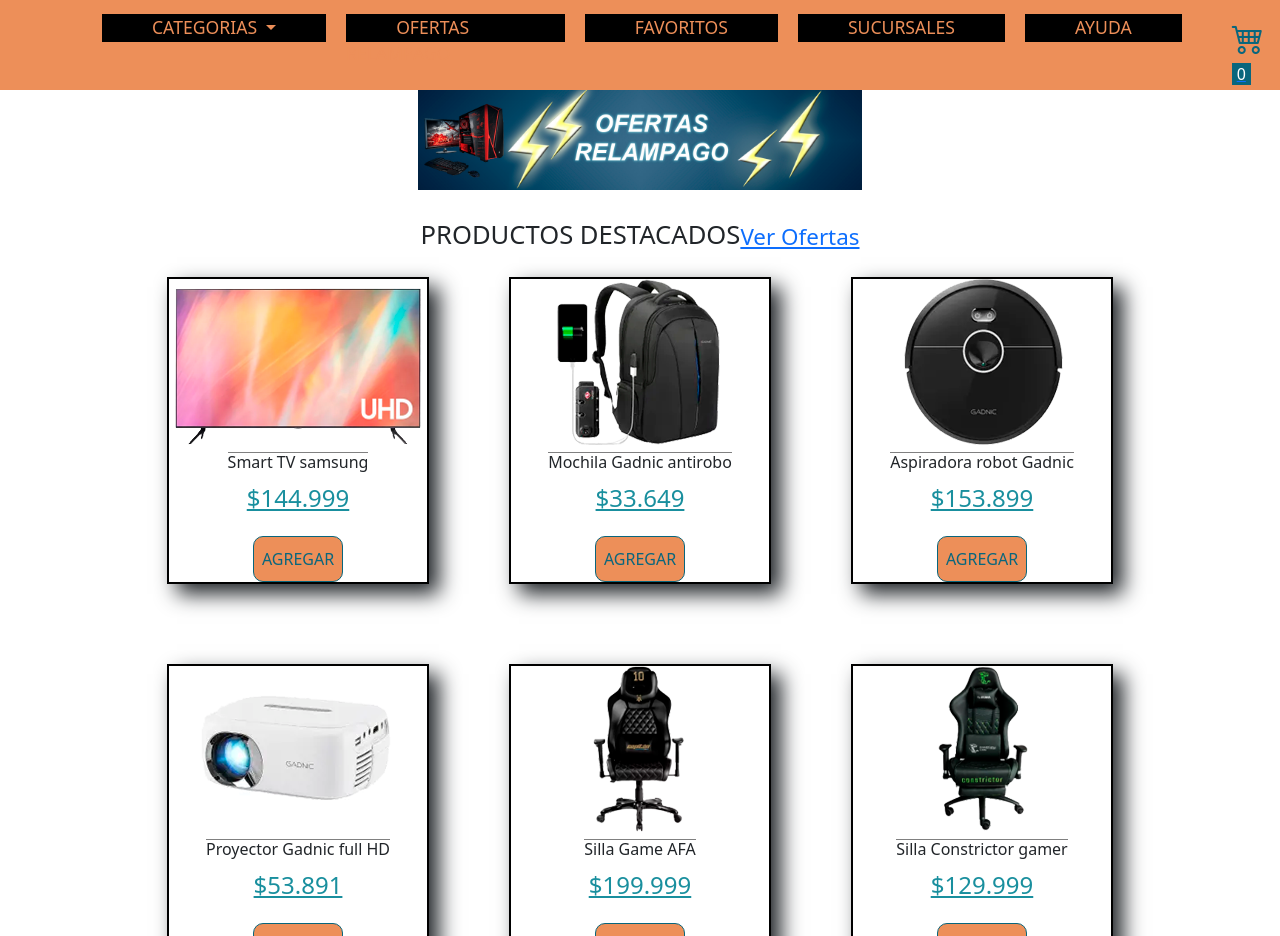
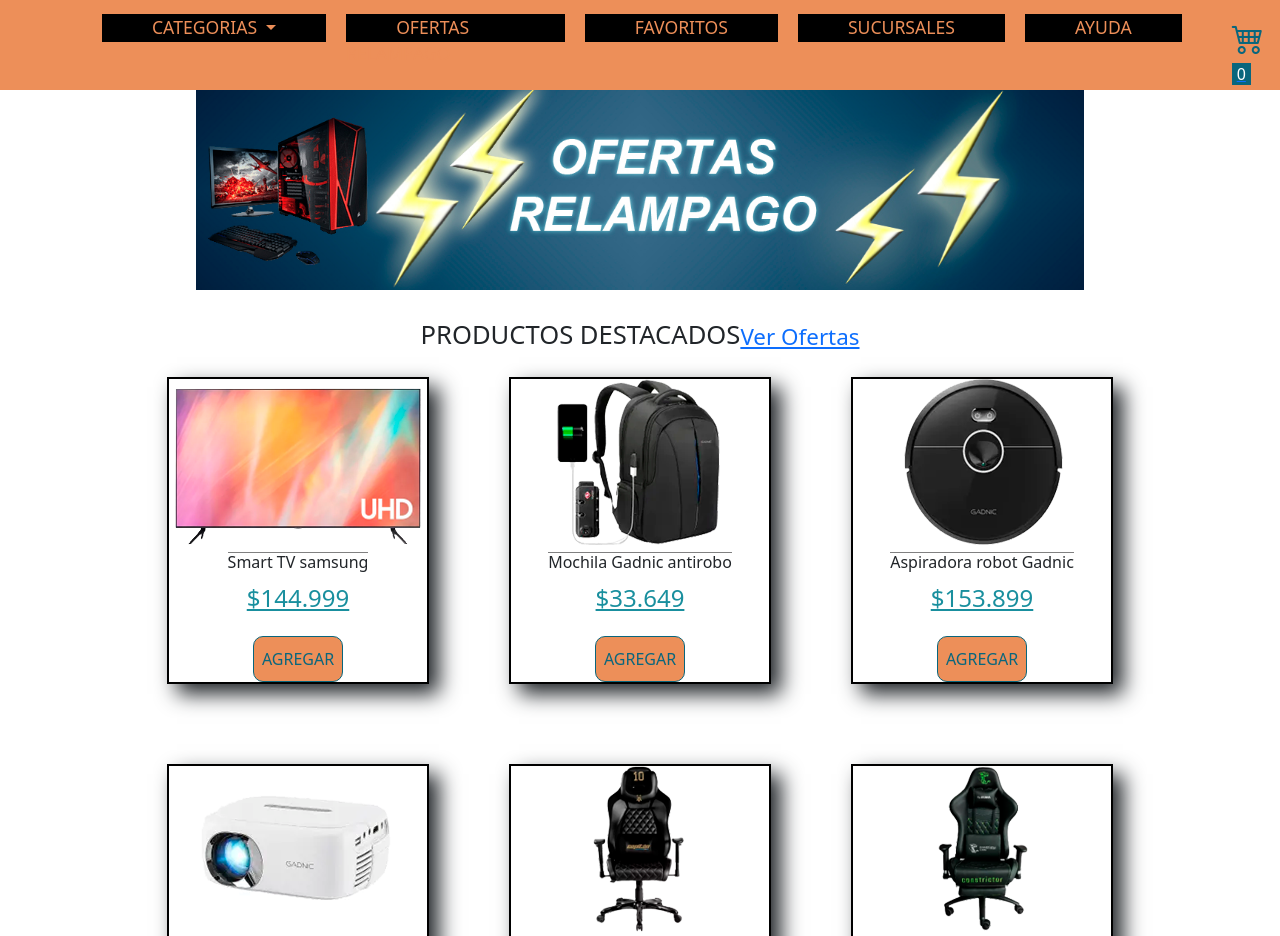
Before and after one commit to FacundoZack/carrito-boostbid-funcional, a plain HTML site: page index.html in a window 1280 px wide. Shown: the part 70-1006 px from the top of the page. Drawn offline with nearby package versions, Linux system fonts and the light colour scheme.

Commit message:
Agregado de fetch y librerias

```diff
--- a/css/styles.css
+++ b/css/styles.css
@@ -37,7 +37,6 @@ nav {
 }
 
 .logo__boostbid {
-    margin-left: 35%;
     width: 100%;
     display: flex;
     justify-content: center;
@@ -216,7 +215,7 @@ i {
 
 .carrousel__img {
     padding: 0 20px;
-    height: 100px;
+    height: 200px;
 }
 
 .contenedor__titulos {
--- a/index.html
+++ b/index.html
@@ -10,6 +10,7 @@
     <link rel="preconnect" href="https://fonts.googleapis.com">
     <link rel="preconnect" href="https://fonts.gstatic.com" crossorigin>
     <link href="https://fonts.googleapis.com/css2?family=Lora&display=swap" rel="stylesheet">
+    <link rel="stylesheet" type="text/css" href="https://cdn.jsdelivr.net/npm/toastify-js/src/toastify.min.css">
     <link rel="stylesheet" href="css/styles.css"/>
     <title>Inicio | BoostBid Argentina</title>
 </head>
@@ -127,95 +128,7 @@
         <a href="pags/ofertasrelampago.html">Ver Ofertas</a>
     </div>
 
-
-     <section id="contenedor-productos" class="productos">
-        <!--<article class="tarjeta">
-                <a href="">
-                    <img class="tarjeta__img" src="img/tv.png" alt="Smart TV samsung ultra HD 40 pulgadas" />
-                </a>
-            <div class="tarjeta__cuerpo">
-                <h3 class="tarjeta__titulo">Smart TV Samsung 40 pulgadas</h3>
-                <span class="tarjeta__precio">$144.999</span>
-                <a class="boton" href="">COMPRAR</a>
-            </div>
-        </article>
-
-        <article class="tarjeta">
-                <a href="">
-                    <img class="tarjeta__img" src="img/mochila.png" alt="Mochila GADNIC antirobo impermeable para notebook con cargador de celular" />
-                </a>
-            <div class="tarjeta__cuerpo">
-                <h3 class="tarjeta__titulo">Mochila Gadnic Antirrobo</h3>
-                <span class="tarjeta__precio">$33.649</span>
-                <a class="boton" href="">COMPRAR</a>
-            </div>
-        </article>
-
-        <article class="tarjeta">
-                <a href="">
-                    <img class="tarjeta__img" src="img/aspiradora-automatica.png" alt="Aspiradora robot Gadnic Z1000 3 modos" />
-                </a>
-            <div class="tarjeta__cuerpo">
-                <h3 class="tarjeta__titulo">Aspiradora Robot Gadnic Z1000</h3>
-                <span class="tarjeta__precio">$153.899</span>
-                <a class="boton" href="">COMPRAR</a>
-            </div>
-        </article>
-
-        <article class="tarjeta">
-                <a href="">
-                    <img class="tarjeta__img" src="img/proyector.png" alt="Proyector Gadnic Spectacular 1200 Lúmenes HDMI USB AV Full HD" />
-                </a>
-            <div class="tarjeta__cuerpo">
-                <h3 class="tarjeta__titulo">Proyector Gadnic Spectacular 1200 Full HD</h3>
-                <span class="tarjeta__precio">$53.890</span>
-                <a class="boton" href="">COMPRAR</a>
-            </div>
-        </article>-->
-
-    <!--     <article class="tarjeta">
-                <a href="">
-                    <img class="tarjeta__img" src="img/sillagamer1.PNG" alt="Silla Gamer Diseño Premium Ergonómica Licencia Oficial Afa"/>
-                </a>
-            <div class="tarjeta__cuerpo">
-                <h3 class="tarjeta__titulo">Silla Gamer Diseño Premium AFA</h3>
-                <span class="tarjeta__precio">$199.999</span>
-                <a class="boton" href="">COMPRAR</a>
-            </div>
-        </article>
-
-        <article class="tarjeta">
-                <a href="">
-                    <img class="tarjeta__img" src="img/sillagamer2.PNG" alt="Silla de escritorio Constrictor Superciliosa SIC-3001 gamer ergonómica  negra con tapizado de cuero sintético y poliuretano"/>
-                </a>
-            <div class="tarjeta__cuerpo">
-                <h3 class="tarjeta__titulo">Silla de escritorio Constrictor gamer</h3>
-                <span class="tarjeta__precio">$129.999</span>
-                <a class="boton" href="">COMPRAR</a>
-            </div>
-        </article>
-
-        <article class="tarjeta">
-                <a href="">
-                    <img class="tarjeta__img" src="img/sillagamer3.png" alt="Silla de escritorio Akracing Arctica gamer ergonómica  blanca, negra y roja con tapizado de cuero sintético"/>
-                </a>
-            <div class="tarjeta__cuerpo">
-                <h3 class="tarjeta__titulo">Silla de escritorio Akracing Arctica</h3>
-                <span class="tarjeta__precio">$242.379</span>
-                <a class="boton" href="">COMPRAR</a>
-            </div>
-        </article>
-
-        <article class="tarjeta">
-                <a href="">
-                    <img class="tarjeta__img" src="img/sillagamer4.png" alt="Silla Sillon Gamer Rosa Rgb Parlantes Bluetooth"/>
-                </a>
-            <div class="tarjeta__cuerpo">
-                <h3 class="tarjeta__titulo">Silla gamer rosa RGB con parlantes</h3>
-                <span class="tarjeta__precio">$205.320</span>
-                <a class="boton" href="">COMPRAR</a>
-            </div>
-        </article>-->
+    <section id="contenedor-productos" class="productos">
     </section>
 </main>
 <!-- ==== TERMINA MAIN ==== -->
@@ -268,6 +181,7 @@
 </footer>
 <!-- ==== TERMINA FOOTER ==== -->
 
+<script type="text/javascript" src="https://cdn.jsdelivr.net/npm/toastify-js"></script>
 <script src="index.js"></script>
 <script src="https://cdn.jsdelivr.net/npm/bootstrap@5.3.0-alpha3/dist/js/bootstrap.bundle.min.js" integrity="sha384-ENjdO4Dr2bkBIFxQpeoTz1HIcje39Wm4jDKdf19U8gI4ddQ3GYNS7NTKfAdVQSZe" crossorigin="anonymous"></script>
 </body>
--- a/index.js
+++ b/index.js
@@ -1,60 +1,22 @@
-const productosArray = [
-    {
-        id: "samsung-tv",
-        titulo: "Smart TV samsung",
-        imagen: "./img/tv.png",
-        precio: 144.999
-    },
-    {
-        id: "mochila-gadnic",
-        titulo: "Mochila Gadnic antirobo",
-        imagen: "./img/mochila.png",
-        precio: 33.649
-    },
-    {
-        id: "aspiradora-robot",
-        titulo: "Aspiradora robot Gadnic",
-        imagen: "./img/aspiradora-automatica.png",
-        precio: 153.899
-    },
-    {
-        id: "proyector-gadnic",
-        titulo: "Proyector Gadnic full HD",
-        imagen: "./img/proyector.png",
-        precio: 53.891
-    },
-    {
-        id: "silla-01",
-        titulo: "Silla Game AFA",
-        imagen: "./img/sillagamer1.png",
-        precio: 199.999
-    },
-    {
-        id: "silla-02",
-        titulo: "Silla Constrictor gamer",
-        imagen: "./img/sillagamer2.PNG",
-        precio: 129.999
-    },
-    {
-        id: "silla-03",
-        titulo: "Silla Akracing arctica",
-        imagen: "./img/sillagamer3.png",
-        precio: 242.379
-    },
-    {
-        id: "silla-04",
-        titulo: "Silla gamer rosa RGB con parlantes",
-        imagen: "./img/sillagamer4.png",
-        precio: 205.321
-    }
-];
+let productosArray = []
+
+fetch("productos.json")
+    .then(Response => Response.json())
+    .then(data => {
+        productosArray = data;
+        cargarProductos(productosArray)
+    });
 
 const contenedorProductos = document.querySelector ("#contenedor-productos");
 const numerito = document.querySelector("#numerito")
 let botonesAgregar = document.querySelectorAll (".boton");
 
 function cargarProductos() {
+
+    contenedorProductos.innerHTML ="";
+
     productosArray.forEach(producto => {
+
         const article = document.createElement("article");
         article.classList.add("producto");
         article.innerHTML = `
@@ -98,6 +60,19 @@ if (productosEnCarritoLS) {
 
 
 function agregarAlCarrito (e) {
+    Toastify({
+        text: "Producto agregado",
+        duration: 3000,
+        close: true,
+        gravity: "top",
+        position: "right",
+        stopOnFocus: true,
+        style: {
+        background: "linear-gradient(to right, #09667D, #198f9e)",
+        },
+        onClick: function(){}
+    }).showToast();
+
 
     const idBoton = e.currentTarget.id;
     const productoAgregado = productosArray.find(producto => producto.id === idBoton);
--- /dev/null
+++ b/productos.json
@@ -0,0 +1,50 @@
+[
+    {
+        "id": "samsung-tv",
+        "titulo": "Smart TV samsung",
+        "imagen": "./img/tv.png",
+        "precio": 144.999
+    },
+    {
+        "id": "mochila-gadnic",
+        "titulo": "Mochila Gadnic antirobo",
+        "imagen": "./img/mochila.png",
+        "precio": 33.649
+    },
+    {
+        "id": "aspiradora-robot",
+        "titulo": "Aspiradora robot Gadnic",
+        "imagen": "./img/aspiradora-automatica.png",
+        "precio": 153.899
+    },
+    {
+        "id": "proyector-gadnic",
+        "titulo": "Proyector Gadnic full HD",
+        "imagen": "./img/proyector.png",
+        "precio": 53.891
+    },
+    {
+        "id": "silla-01",
+        "titulo": "Silla Game AFA",
+        "imagen": "./img/sillagamer1.png",
+        "precio": 199.999
+    },
+    {
+        "id": "silla-02",
+        "titulo": "Silla Constrictor gamer",
+        "imagen": "./img/sillagamer2.PNG",
+        "precio": 129.999
+    },
+    {
+        "id": "silla-03",
+        "titulo": "Silla Akracing arctica",
+        "imagen": "./img/sillagamer3.png",
+        "precio": 242.379
+    },
+    {
+        "id": "silla-04",
+        "titulo": "Silla gamer rosa RGB con parlantes",
+        "imagen": "./img/sillagamer4.png",
+        "precio": 205.321
+    }
+]
```
Also changed, not shown: carrito.html (+3 -0 lines), carrito.js (+40 -6 lines).
